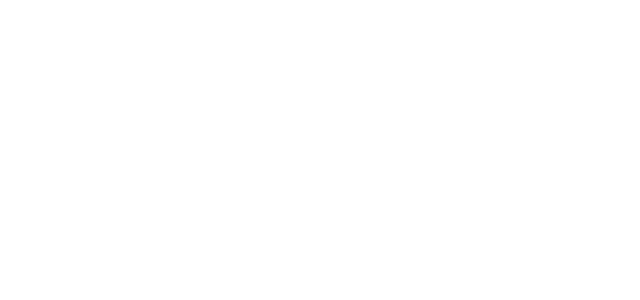
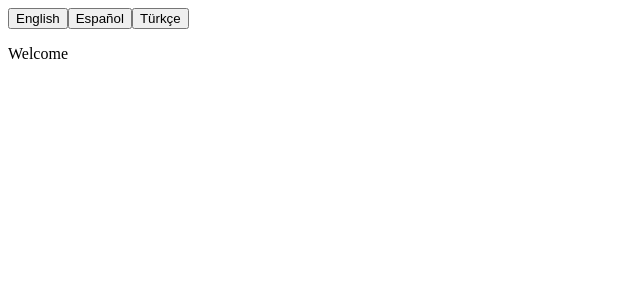
Before and after one commit to mesuttutsak/dataguess-mid-level-frontend-developer-assignment-9-multi-language-support-with-redux-intl, a React (Create React App) app: page / in a window 1280 px wide. Shown: the top 300 px of the page, without its empty margins (0-640 px from the left). Built offline with nearby package versions, Linux system fonts and the light colour scheme.

Commit message:
State React-intl structure and redux state structure were coded.

```diff
--- a/src/App.tsx
+++ b/src/App.tsx
@@ -1,9 +1,19 @@
-import React from 'react';
+import { IntlProvider } from 'react-intl';
+import { useSelector } from 'react-redux';
+import translations from './core/translations';
+import Content from './core/components/Content';
+import LanguageSelector from './core/components/LanguageSelector';
+import { AppState } from './core/store/reducer';
 
 function App() {
+  const { lang } = useSelector((state: AppState) => state);
   return (
-    <div className="App">
-    </div>
+    <IntlProvider locale={lang} messages={translations[lang]}>
+      <div className="App">
+        <LanguageSelector />
+        <Content />
+      </div>
+    </IntlProvider>
   );
 }
 
--- /dev/null
+++ b/src/core/components/Content/index.tsx
@@ -0,0 +1,14 @@
+// src/components/Greeting.tsx
+import React, { useEffect, useState } from 'react';
+import { FormattedMessage } from 'react-intl';
+
+function Content() {
+
+  return (
+    <div>
+      <p><FormattedMessage id= 'welcome' /></p>
+    </div>
+  );
+}
+
+export default Content;
--- /dev/null
+++ b/src/core/components/LanguageSelector/index.tsx
@@ -0,0 +1,22 @@
+// src/components/LanguageSelector.tsx
+import React from 'react';
+import { useDispatch } from 'react-redux';
+
+function LanguageSelector() {
+  const dispatch = useDispatch();
+
+  const handleChangeLanguage = (lang: string) => {
+    dispatch({type: 'setLang', payload : lang});
+
+  };
+
+  return (
+    <div>
+      <button onClick={() => handleChangeLanguage('en')}>English</button>
+      <button onClick={() => handleChangeLanguage('es')}>Español</button>
+      <button onClick={() => handleChangeLanguage('tr')}>Türkçe</button>
+    </div>
+  );
+}
+
+export default LanguageSelector;
--- /dev/null
+++ b/src/core/store/index.tsx
@@ -0,0 +1,4 @@
+import { createStore } from "redux";
+import { reducer } from "./reducer";
+
+export const store = createStore(reducer);
--- /dev/null
+++ b/src/core/store/reducer.tsx
@@ -0,0 +1,17 @@
+export type AppState = {
+  lang: string;
+};
+
+const initialState : AppState = {
+  lang: 'en',
+};
+
+export const reducer = (state : AppState = initialState, action:any) => {
+  switch (action.type) {
+    case "setLang": {
+      return { ...state, lang: action.payload };
+    }
+    default:
+      return state;
+  }
+};
--- /dev/null
+++ b/src/core/translations/en.json
@@ -0,0 +1,3 @@
+{
+  "welcome": "Welcome"
+}
--- /dev/null
+++ b/src/core/translations/es.json
@@ -0,0 +1,3 @@
+{
+  "welcome": "Bienvenido"
+}
--- /dev/null
+++ b/src/core/translations/index.tsx
@@ -0,0 +1,14 @@
+import en from './en.json';
+import es from './es.json';
+import tr from './tr.json';
+
+interface Translations {
+    [key: string]: Record<string, string>;
+  }
+
+  const translations: Translations = {
+    en,
+    es,
+    tr};
+
+export default translations;
--- /dev/null
+++ b/src/core/translations/tr.json
@@ -0,0 +1,3 @@
+{
+  "welcome": "Hoşgeldin."
+}
--- a/src/index.css
+++ /dev/null
@@ -1,13 +0,0 @@
-body {
-  margin: 0;
-  font-family: -apple-system, BlinkMacSystemFont, 'Segoe UI', 'Roboto', 'Oxygen',
-    'Ubuntu', 'Cantarell', 'Fira Sans', 'Droid Sans', 'Helvetica Neue',
-    sans-serif;
-  -webkit-font-smoothing: antialiased;
-  -moz-osx-font-smoothing: grayscale;
-}
-
-code {
-  font-family: source-code-pro, Menlo, Monaco, Consolas, 'Courier New',
-    monospace;
-}
```
Also changed, not shown: src/App.css (deleted, +0 -38 lines), src/index.tsx (+5 -3 lines).
